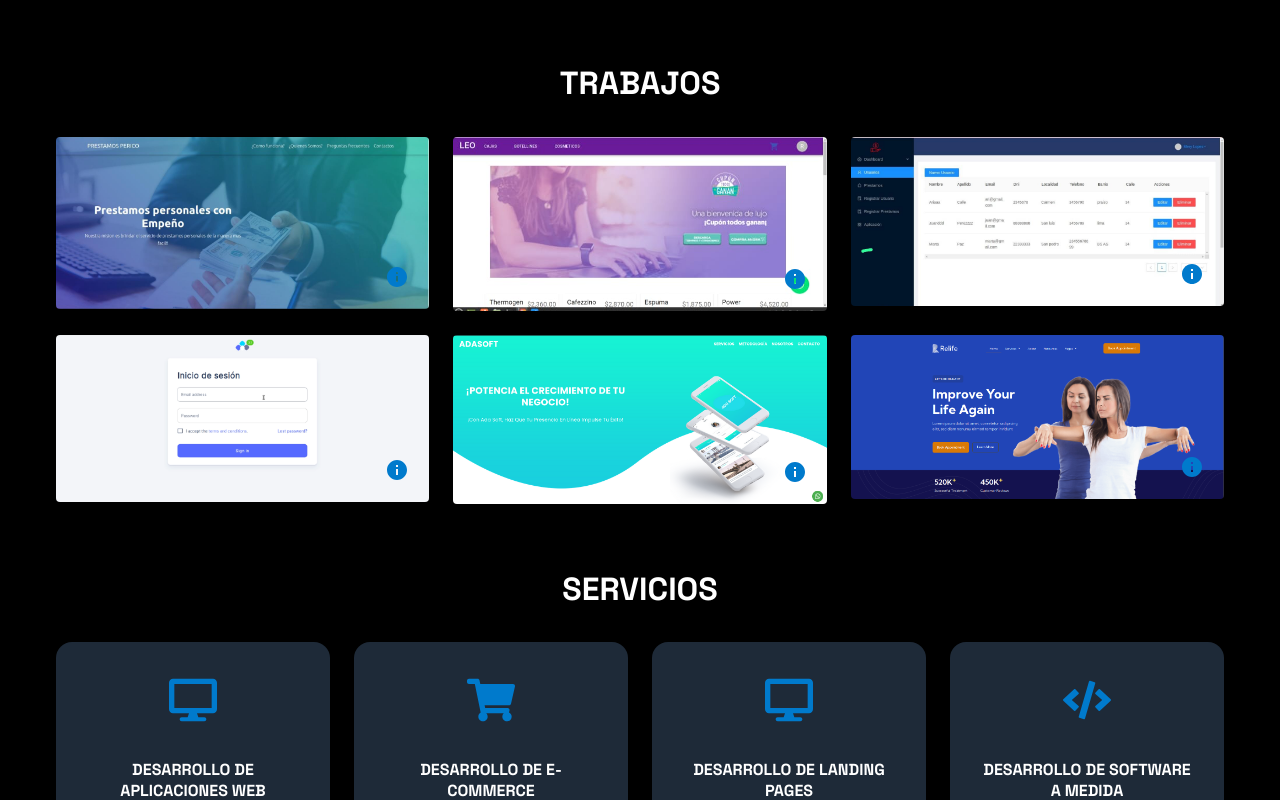
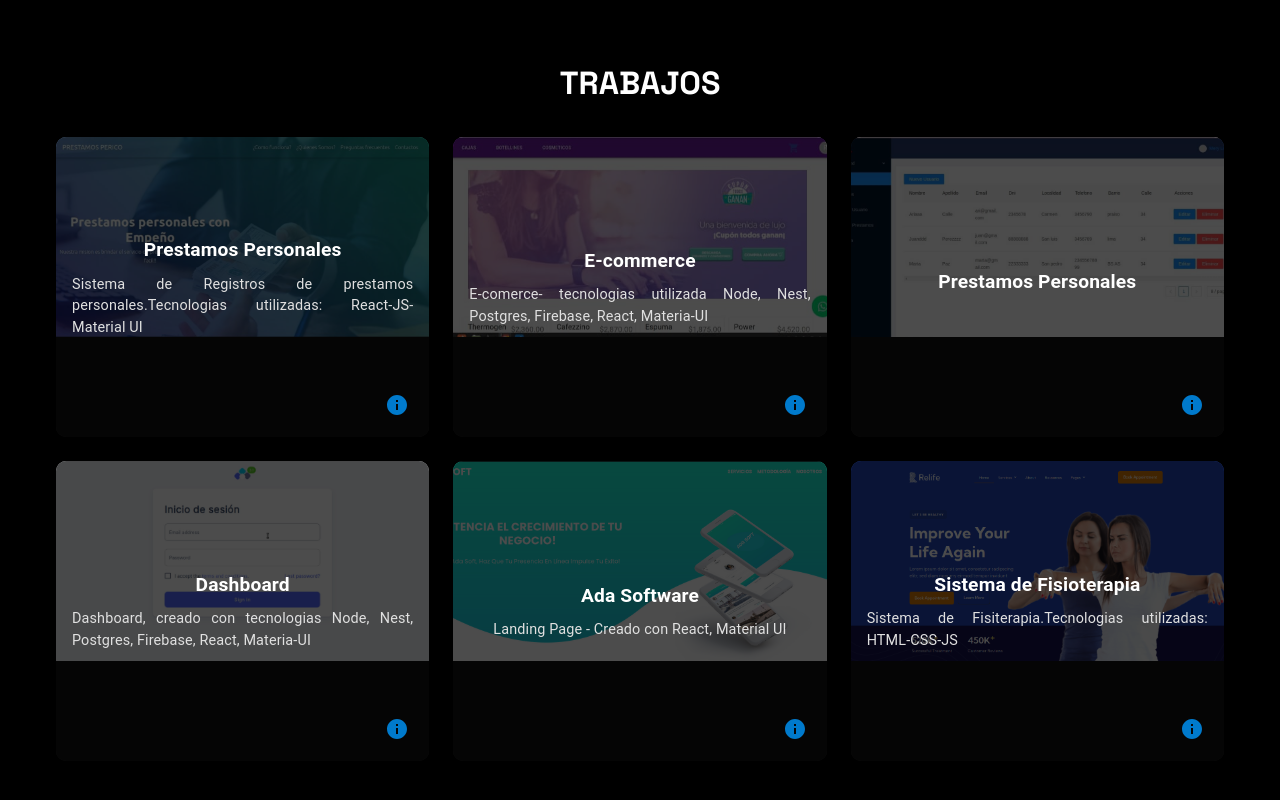
Before and after one commit to san2025chez/innovation, a React (Create React App) app: page / in a window 1280 px wide. Shown: the part 1500-2300 px from the top of the page. Built offline with nearby package versions, Linux system fonts and the light colour scheme.

Commit message:
update-styles cards

```diff
--- a/src/components/ProjectCard.js
+++ b/src/components/ProjectCard.js
@@ -9,19 +9,13 @@ const ProjectCard = ({ title, description, image, onOpen }) => {
 
   return (
     <motion.div whileHover={{ scale: 1.05 }}>
-      <Card
-        className={classes.card}
-        onMouseEnter={() => setHover(true)}
-        onMouseLeave={() => setHover(false)}
-        onClick={onOpen}
-      >
+      <Card className={classes.card}>
         <CardMedia
           component="img"
           image={image}
           className={classes.caratula}
           title={title}
         />
-        {hover && (
         <div className={classes.overlay}>
           <Typography variant="h6" className={classes.title}>
             {title}
@@ -30,7 +24,6 @@ const ProjectCard = ({ title, description, image, onOpen }) => {
             {description}
           </Typography>
         </div>
-        )}
         <div className={classes.infoIconContainer}>
           <IconButton className={classes.infoIcon} onClick={onOpen}>
             <InfoIcon />
@@ -46,28 +39,30 @@ const useStyles = makeStyles((theme) => ({
     position: 'relative',
     display: 'flex',
     flexDirection: 'column',
+    minHeight: '200px',
     alignItems: 'center',
     overflow: 'hidden',
     transition: 'all 0.3s ease-in-out',
     cursor: 'pointer',
-    backgroundColor: '#000000', // Fondo negro
-    color: '#E0E0E0', // Color de texto por defecto
-    '&:hover': {
-      boxShadow: '0 6px 12px rgba(0, 0, 0, 0.3)',
-    },
+    backgroundColor: '#121212', // Darker background for a modern feel
+    color: '#FFFFFF', // White text for better contrast
+    height: 300, // Set a fixed height
+    borderRadius: 10,
+    justifyContent: 'space-between'
+
   },
   caratula: {
     width: '100%',
-    height: 'auto',
+    height: '200px', // Adjust height as needed
+    objectFit: 'cover', // Ensure image covers the entire area
   },
   overlay: {
     position: 'absolute',
     bottom: 0,
     left: 0,
     width: '100%',
-    height: '30%',
-    background: 'rgba(0, 0, 0, 0.7)', // Fondo oscuro para el overlay
-    color: '#FFFFFF', // Texto en blanco
+    height: '100%', // Full height for a more immersive overlay
+    background: 'rgba(0, 0, 0, 0.7)',
     display: 'flex',
     flexDirection: 'column',
     alignItems: 'center',
@@ -75,16 +70,19 @@ const useStyles = makeStyles((theme) => ({
     transition: 'opacity 0.3s ease-in-out',
     padding: theme.spacing(2),
     boxSizing: 'border-box',
+    flexGrow: 1,
   },
   title: {
     fontWeight: 'bold',
     fontSize: '1.2rem',
-    color: '#FFFFFF', // Color del título en blanco
+    color: '#FFFFFF',
   },
   description: {
     fontSize: '0.9rem',
     marginTop: theme.spacing(1),
-    color: '#E0E0E0', // Color de la descripción en gris claro
+    color: '#E0E0E0',
+    textAlign: 'justify',
+    hyphens: 'auto'
   },
   infoIconContainer: {
     position: 'absolute',
@@ -92,7 +90,7 @@ const useStyles = makeStyles((theme) => ({
     right: theme.spacing(1),
   },
   infoIcon: {
-    color: '#007ACC', // Color del icono en azul eléctrico
+    color: '#007ACC',
   },
 }));
 
```
Lines whose indentation alone changed are shown as unchanged.
